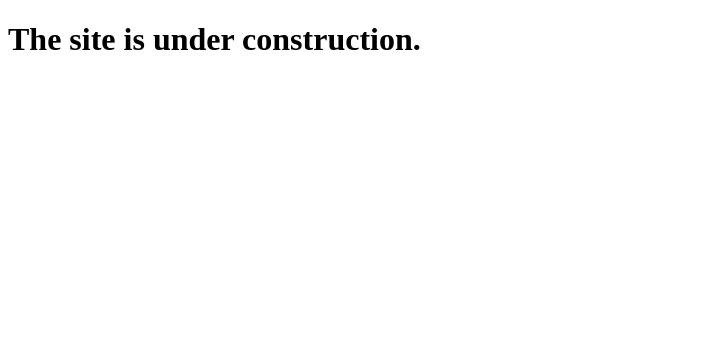
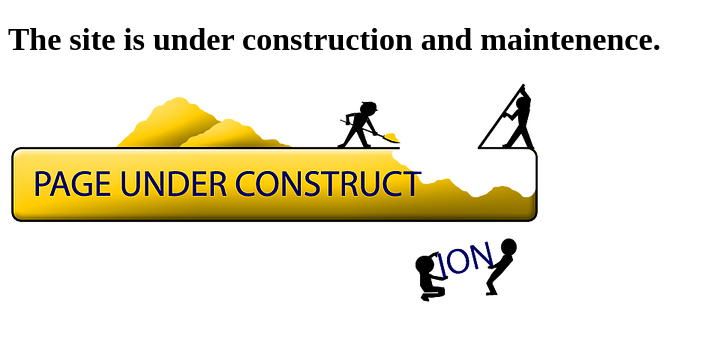
Before and after one commit to sr-saimun/sr-saimun.github.io, a plain HTML site: page index.html in a window 1280 px wide. Shown: the whole page, without its empty margins (0-715 px from the left). Drawn offline with Linux system fonts and the light colour scheme.

Commit message:
Update index.html

```diff
--- a/index.html
+++ b/index.html
@@ -1,9 +1,13 @@
 <!DOCTYPE html>
 <html>
+
 <head>
-	<title>Shamim Reza Saimun</title>
+  <title>Shamim Reza Saimun</title>
 </head>
+
 <body>
-<h1>The site is under construction. </h1>
+  <h1>The site is under construction and maintenence. </h1>
+  <img src="underConstruction.png" alt="">
 </body>
+
 </html>
```
